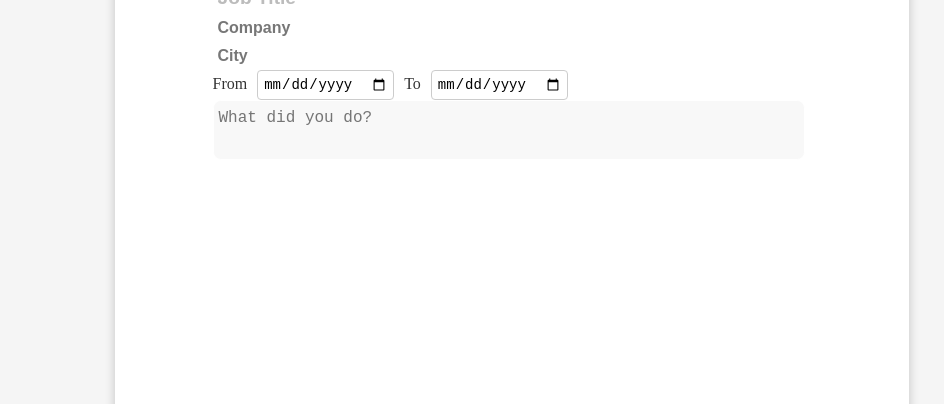
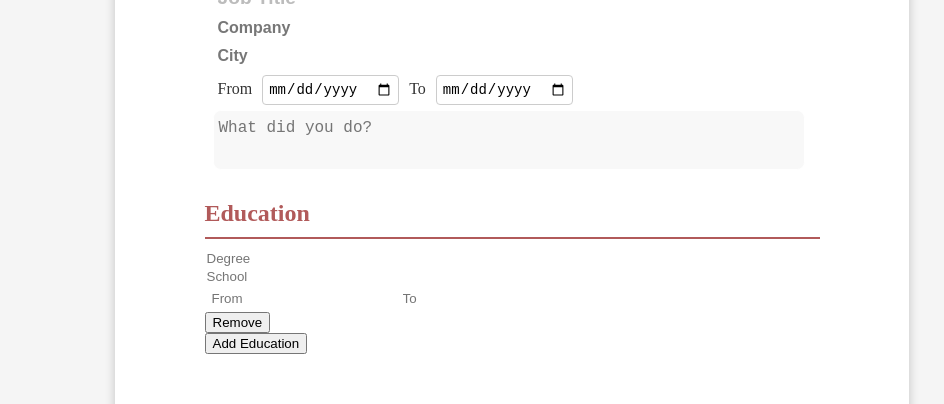
Before and after one commit to mosmn/CV-Application, a React (Create React App) app: page / in a window 1280 px wide. Shown: the part 491-895 px from the top of the page, without its empty margins (176-1120 px from the left). Built offline with nearby package versions, Linux system fonts and the light colour scheme.

Commit message:
added Education

```diff
--- a/src/components/CvForm.js
+++ b/src/components/CvForm.js
@@ -3,6 +3,7 @@ import React, { Component } from "react";
 import GeneralInfo from "./GeneralInfo";
 import Summary from "./Summary";
 import Experience from "./Experience";
+import Education from "./Education";
 import CvPreview from "./CvPreview";
 import html2pdf from "html2pdf.js";
 import uniqid from "uniqid";
@@ -121,6 +122,45 @@ class CvForm extends Component {
     });
   };
 
+  onEducationChange = (e) => {
+    const { name, value } = e.target;
+    const index = e.target.dataset.index;
+    const { education } = this.state;
+    const updatedEducation = [...education];
+    updatedEducation[index] = {
+        ...updatedEducation[index],
+        [name]: value,
+    };
+
+    this.setState({
+        education: updatedEducation,
+    });
+    };
+
+    addEducation = (e) => {
+        e.preventDefault();
+        const { education } = this.state;
+        const newEducation = {
+            id: uniqid(),
+            degree: "",
+            school: "",
+            from: "",
+            to: "",
+        };
+        this.setState({
+            education: [...education, newEducation],
+        });
+    };
+
+    removeEducation = (e) => {
+        const { education } = this.state;
+        const id = e.target.dataset.id;
+        const updatedEducation = education.filter((item) => item.id !== id);
+        this.setState({
+            education: updatedEducation,
+        });
+    };
+
   downloadAsPdf = () => {
     const cv = document.querySelector(".print");
     const options = {
@@ -134,7 +174,7 @@ class CvForm extends Component {
   };
 
   render() {
-    const { generalInfo, imagePreviewUrl, summary, experience } = this.state;
+    const { generalInfo, imagePreviewUrl, summary, experience, education } = this.state;
 
     return (
       <div>
@@ -167,6 +207,16 @@ class CvForm extends Component {
                 removeExperience={this.removeExperience}
               />
             </div>
+            <div className="education">
+                <div className="title">Education</div>
+                <div className="line"></div>
+                <Education
+                    education={education}
+                    onEducationChange={this.onEducationChange}
+                    addEducation={this.addEducation}
+                    removeEducation={this.removeEducation}
+                />
+            </div>
           </div>
         </div>
         <div className="previewContainer">
--- a/src/components/CvPreview.js
+++ b/src/components/CvPreview.js
@@ -38,7 +38,7 @@ const CvPreview = (props) => {
         <div className="experience-title">Experience</div>
         <div className="line"></div>
         {experience.map((item) => (
-          <div key={item.id}>
+          <div key={item.id} className="obj">
             <div className="job-title-preview">{item.jobTitle}</div>
             <div className="company-preview">{item.company}</div>
             <div className="city-preview">{item.city}</div>
--- a/src/components/Education.js
+++ b/src/components/Education.js
@@ -0,0 +1,97 @@
+import "../styles/Education.css"
+import React, { Component } from "react";
+
+class Education extends Component {
+    constructor(props) {
+        super(props);
+
+        this.state = {
+        isFocused: false,
+        };
+    }
+
+    handleFocus = (index) => {
+        this.setState({ focusedIndex: index });
+    };
+
+    handleBlur = () => {
+        this.setState({ isFocused: false });
+    };
+
+    render() {
+        const { education, onEducationChange, addEducation, removeEducation } =
+        this.props;
+        const { isFocused } = this.state;
+
+        return (
+        <div>
+            <div
+            className="educations-container"
+            >
+            {education.map((item, i) => (
+                <div key={item.id}>
+                <form className={`education-form ${isFocused ? "focused" : ""}`}
+                onFocus={() => this.handleFocus(i)}
+                onBlur={this.handleBlur}>
+                    <div className="degree">
+                    <input
+                        type="text"
+                        name="degree"
+                        placeholder="Degree"
+                        data-index={i}
+                        value={item.degree}
+                        onChange={onEducationChange}
+                    />
+                    </div>
+                    <div className="school">
+                    <input
+                        type="text"
+                        name="school"
+                        placeholder="School"
+                        data-index={i}
+                        value={item.school}
+                        onChange={onEducationChange}
+                    />
+                    </div>
+                    <div className="dates">
+                    <input
+                        type="text"
+                        name="from"
+                        placeholder="From"
+                        data-index={i}
+                        value={item.from}
+                        onChange={onEducationChange}
+                    />
+                    <input
+                        type="text"
+                        name="to"
+                        placeholder="To"
+                        data-index={i}
+                        value={item.to}
+                        onChange={onEducationChange}
+                    />
+                    </div>
+                    <div className="remove-btn">
+                    <button
+                        type="button"
+                        className="btn"
+                        data-id={item.id}
+                        onClick={removeEducation}
+                    > Remove
+                    </button>
+                    </div>
+                </form>
+                </div>
+            ))}
+            </div>
+            <div className="add-btn">
+            <button type="button" className="btn" onClick={addEducation}>
+                Add Education
+            </button>
+            </div>
+        </div>
+        );
+    }
+}
+
+export default Education;
--- a/src/styles/CvForm.css
+++ b/src/styles/CvForm.css
@@ -107,18 +107,21 @@
   background-color: #b15a5a;
 }
 
-.experience {
+.experience,
+.education {
   width: 615px;
   margin-top: 10px;
 }
 
-.experience .title {
+.experience .title,
+.education .title{
   font-size: 1.5rem;
   font-weight: bold;
   color: #b15a5a;
 }
 
-.experience .line {
+.experience .line,
+.education .line {
   height: 2px;
   background-color: #b15a5a;
 }
--- a/src/styles/CvPreview.css
+++ b/src/styles/CvPreview.css
@@ -124,3 +124,7 @@
 .description-preview {
   font-size: 1rem;
 }
+
+.obj {
+  margin-bottom: 15px;
+}
--- a/src/styles/Experience.css
+++ b/src/styles/Experience.css
@@ -68,6 +68,7 @@ textarea {
   display: flex;
   justify-content: flex-start;
   gap: 10px;
+  padding: 5px;
 }
 
 .dates label {
```
Also changed, not shown: src/styles/Education.css (added).
